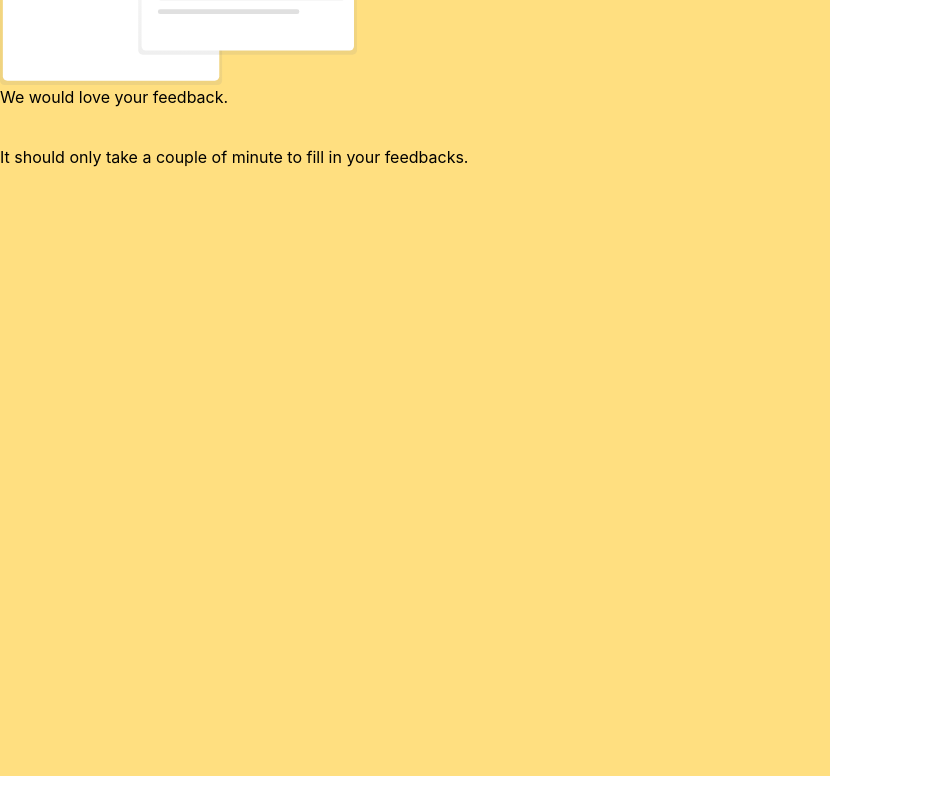
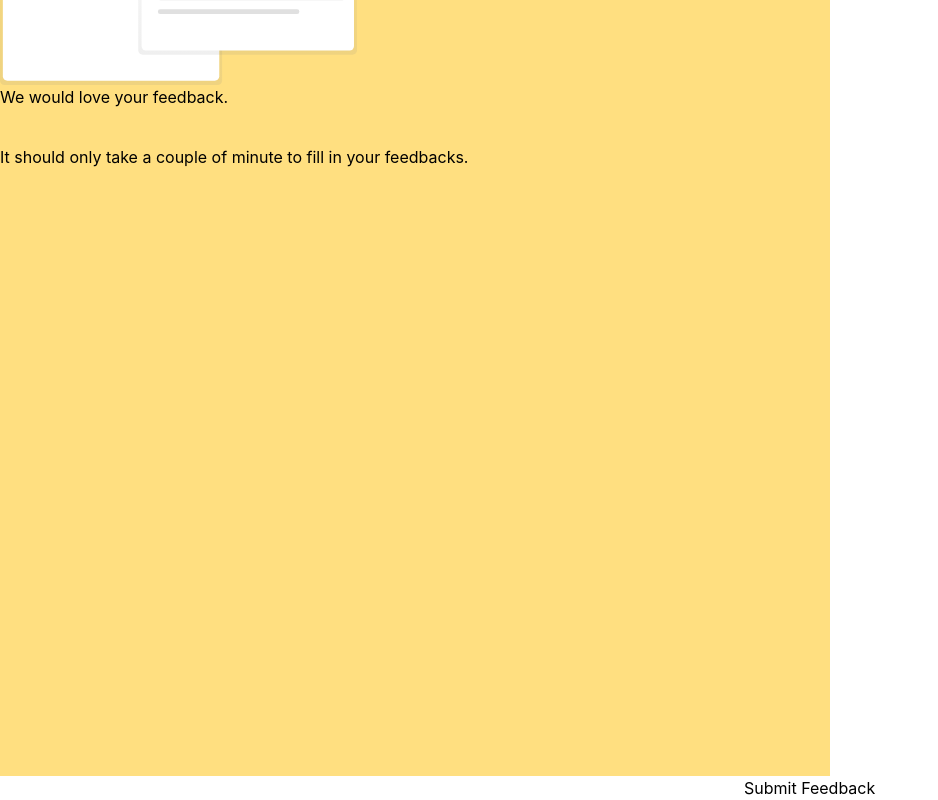
Before and after one commit to WonderfulOlanrewaju/feedback-nlp-frontend, a React (Create React App) app: page / in a window 1280 px wide. Shown: the part 304-1104 px from the top of the page, without its empty margins (0-938 px from the left). Before the commit the page ends 1080 px from the top, so only its background shows below. Built offline with nearby package versions, Linux system fonts and the light colour scheme.

Commit message:
frontend form validation

```diff
--- a/src/App.js
+++ b/src/App.js
@@ -1,7 +1,7 @@
 import React from 'react';
 import './output.css';
 import Feedbackicon from './feedback.svg';
-import {Form, Formik} from 'formik';
+import {FeedbackForm} from './components/Form.js';
 
 function App() {
   return (
@@ -18,9 +18,7 @@ function App() {
           </div>
         </div>
         <div>
-            <Formik>
-
-            </Formik>
+          <FeedbackForm/>
         </div>
       </div>
     </React.Fragment>
--- /dev/null
+++ b/src/components/Form.js
@@ -0,0 +1,50 @@
+import React from 'react';
+import { Formik, Form, Field, ErrorMessage } from 'formik';
+import * as Yup from "yup";
+
+const SignupSchema = Yup.object().shape({
+    name: Yup.string()
+      .min(2, 'Too short! Name cannot be less than three characters')
+      .max(70, 'Too Long! Name cannot be longer than seventy characters')
+      .required('Name is a required field'),
+    location: Yup.string()
+      .min(3, 'Location cannot be less than 3 characters')
+      .max(200, 'Location cannot be more than 200 characters')
+      .required('Location is a Required Field'),
+    feedback: Yup.string()
+      .min(50, 'Tell us more, we want to hear more from you.')
+      .required('Required'),
+  });
+
+export  const FeedbackForm = ()=> (
+     <div>
+         <Formik
+         initialValues={{
+            name: '',
+            location: '',
+            feedback: ''
+          }}
+          validationSchema={SignupSchema}
+          onSubmit={values => {
+            console.log(values);
+          }}
+         >
+             {
+                 ({errors, touched})=> (
+                    <Form>
+                        <Field name='name'/>
+                            {errors.name && touched.name ? (<div>{errors.name}</div>) : null}
+                            <ErrorMessage name='name'/>
+                        <Field name='location'/>
+                            {errors.location&& touched.location? (<div>{errors.location}</div>) : null}
+                            <ErrorMessage name='location'/>
+                        <Field name='feedback'/>
+                            {errors.feedback && touched.feedback ? (<div>{errors.feedback}</div>) : null}
+                            <ErrorMessage name='feedback'/>
+                        <button type='submit'>Submit Feedback</button>
+                    </Form>
+                 )
+             }
+         </Formik>
+     </div>
+)
```
